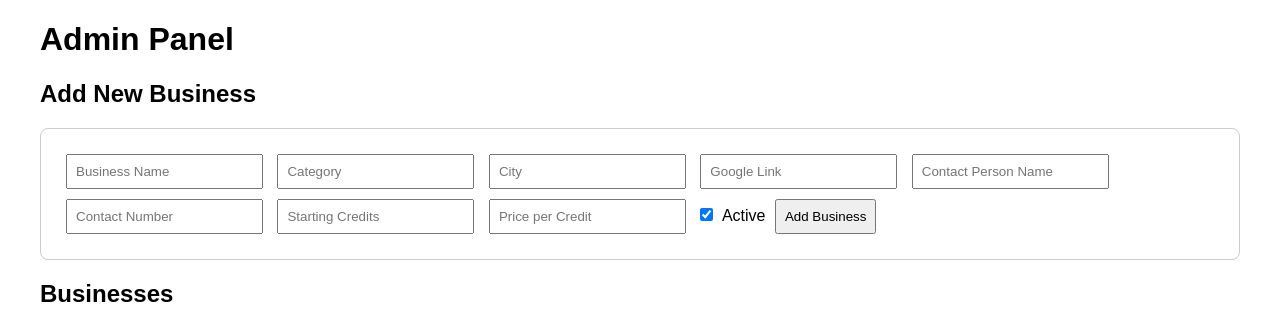
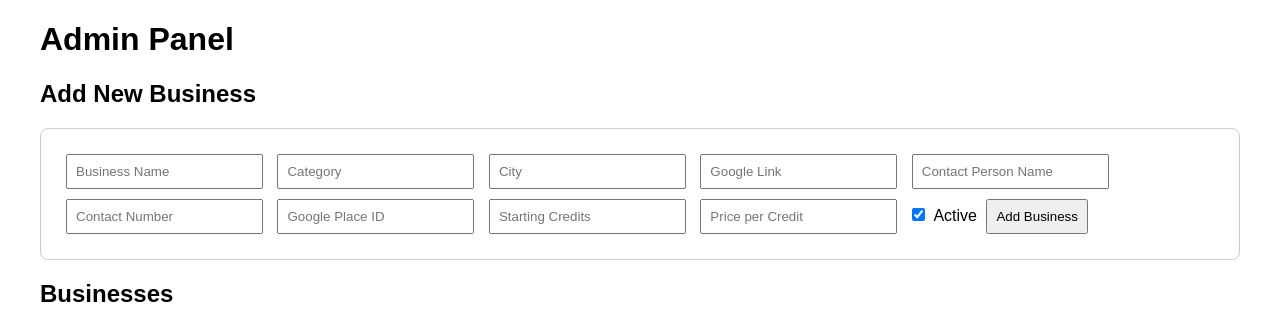
Before and after one commit to danielmobdev/qr-review-generator, a Flask app: page /admin in a window 1280 px wide. Shown: the top 328 px of the page. Run offline with Flask 3, Linux system fonts and the light colour scheme; data that the repository does not hold is empty; parts of the project's set-up code (start-up, migrations or seed data) failed here and were passed over.

Commit message:
Add Google Place ID field and redirect to place-specific review URL

```diff
--- a/app.py
+++ b/app.py
@@ -90,7 +90,8 @@ def generate_review_route(slug):
         if not business.get('active', False):
             return jsonify({'error': 'Business inactive'}), 403
         if business['credit_balance'] <= 0:
-            return jsonify({'review': 'Credits finished. Please contact DAN AI to recharge.', 'google_link': business['google_link']}), 200
+            place_id_url = f"https://search.google.com/local/writereview?placeid={business.get('place_id', '')}"
+            return jsonify({'review': 'Credits finished. Please contact DAN AI to recharge.', 'google_link': place_id_url}), 200
         # Deduct credit
         db.collection('businesses').document(slug).update({'credit_balance': firestore.Increment(-1)})
         # Log
@@ -102,7 +103,8 @@ def generate_review_route(slug):
             review = response.text.strip()
         except Exception as e:
             review = f"{business['name']} is an excellent {business['category']} in {business['city']}. Their services are highly recommended."
-        return jsonify({'review': review, 'google_link': business['google_link']})
+        place_id_url = f"https://search.google.com/local/writereview?placeid={business.get('place_id', '')}"
+        return jsonify({'review': review, 'google_link': place_id_url})
     except Exception as e:
         return jsonify({'error': str(e)}), 500
 
@@ -133,6 +135,7 @@ def add_business():
             'google_link': data['google_link'],
             'contact_person_name': data['contact_person_name'],
             'contact_number': data['contact_number'],
+            'place_id': data['place_id'],
             'credit_balance': data['credit_balance'],
             'price_per_credit': data['price_per_credit'],
             'active': data['active'],
--- a/templates/admin.html
+++ b/templates/admin.html
@@ -26,6 +26,7 @@
             <input type="url" id="google_link" placeholder="Google Link" required>
             <input type="text" id="contact_person_name" placeholder="Contact Person Name" required>
             <input type="tel" id="contact_number" placeholder="Contact Number" required>
+            <input type="text" id="place_id" placeholder="Google Place ID" required>
             <input type="number" id="credit_balance" placeholder="Starting Credits" required>
             <input type="number" step="0.01" id="price_per_credit" placeholder="Price per Credit" required>
             <label><input type="checkbox" id="active" checked> Active</label>
@@ -89,6 +90,7 @@
                 google_link: document.getElementById('google_link').value,
                 contact_person_name: document.getElementById('contact_person_name').value,
                 contact_number: document.getElementById('contact_number').value,
+                place_id: document.getElementById('place_id').value,
                 credit_balance: parseInt(document.getElementById('credit_balance').value),
                 price_per_credit: parseFloat(document.getElementById('price_per_credit').value),
                 active: document.getElementById('active').checked
```
